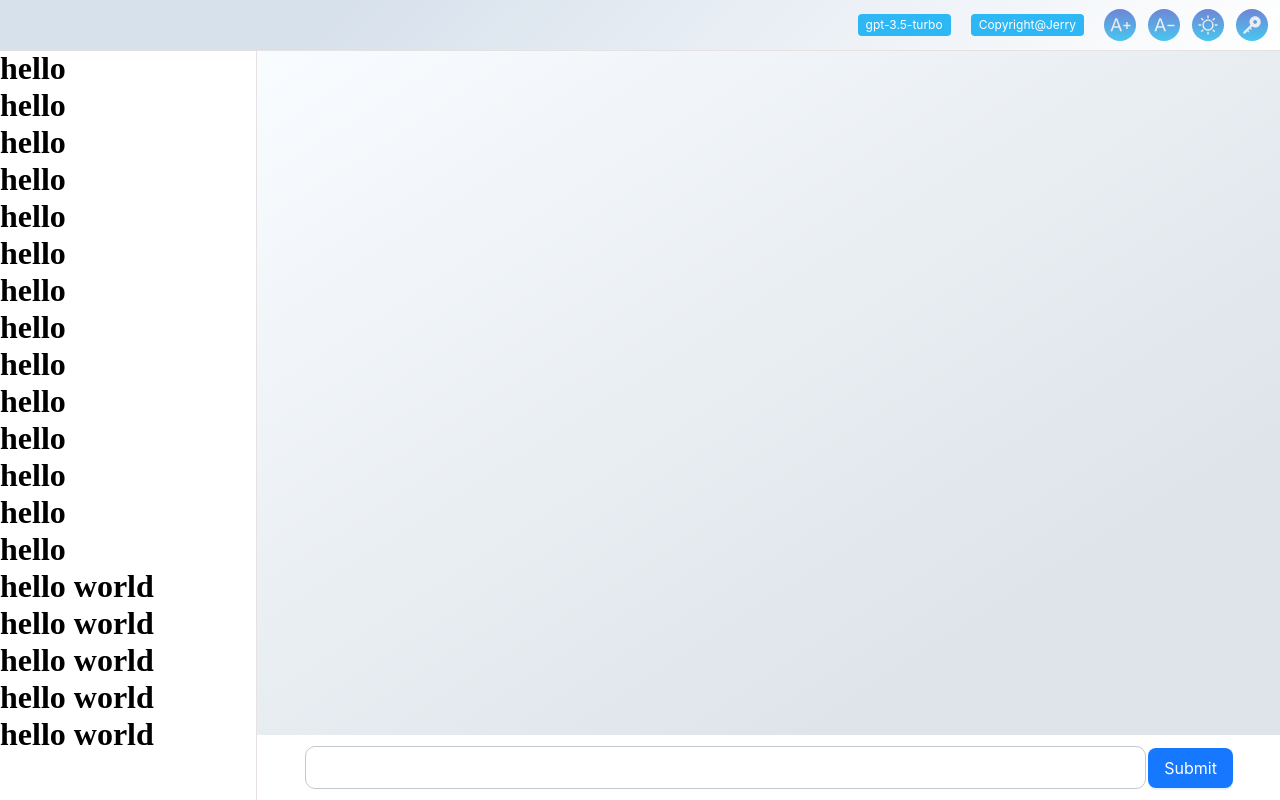
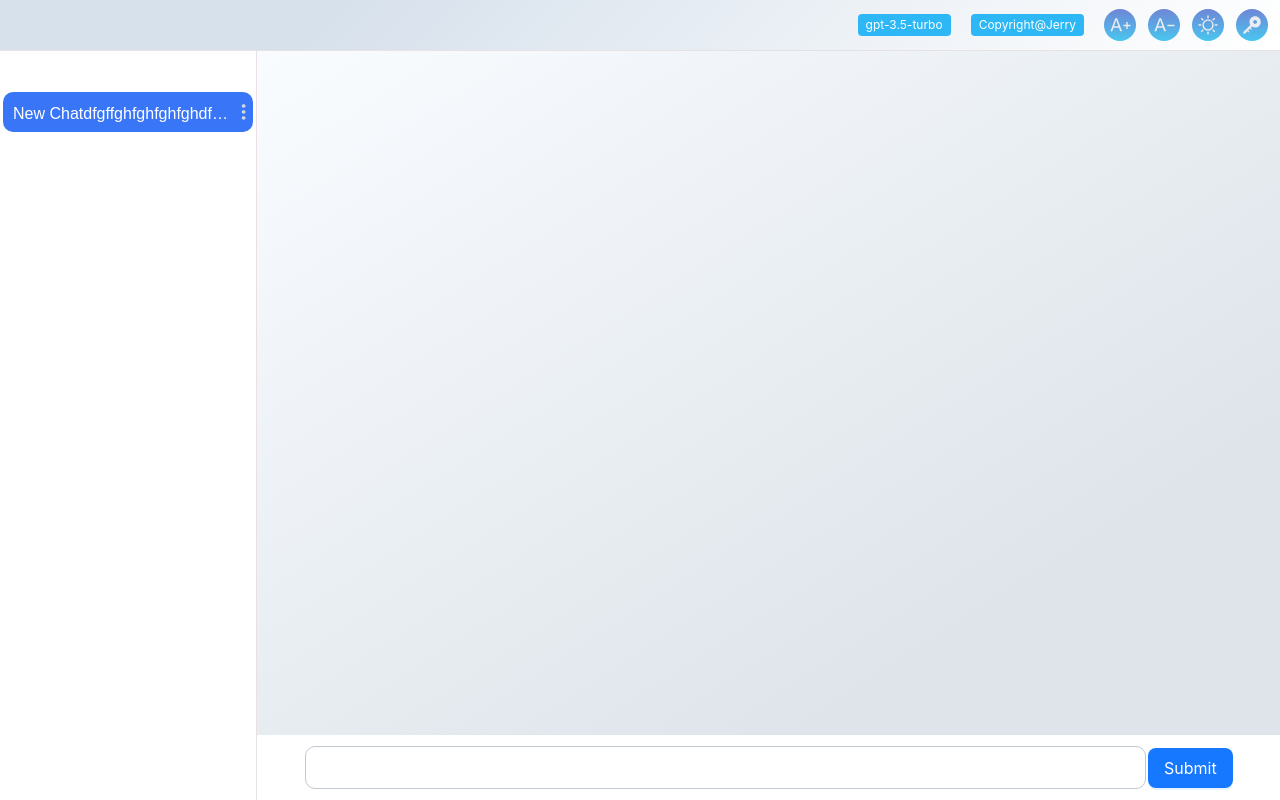
Before and after one commit to jerry0chou/chat-gpt-web, a React (Create React App) app: page / in a window 1280 px wide. Built offline with nearby package versions, Linux system fonts and the light colour scheme.

Commit message:
feat: add operate icon to side menu item and adjust width for sideMenu

```diff
--- a/src/components/ChatList/index.css
+++ b/src/components/ChatList/index.css
@@ -1,7 +1,7 @@
 .chat-box{
     display: flex;
     justify-content: center;
-    width: calc(100vw - 256px);
+    width: auto;
 }
 .profile-container{
     position: absolute;
@@ -12,7 +12,7 @@
     margin-top: 0px;
 }
 .content-container{
-    width: 90%;
+    width: 95%;
     display: flex;
     margin-left: 35px;
     margin-right: 0px;
--- a/src/components/InputArea/InputArea.tsx
+++ b/src/components/InputArea/InputArea.tsx
@@ -23,13 +23,13 @@ export default function InputArea(p: InputAreaProps) {
         } else if (e.code === 'ArrowDown' && index < questionList.length - 1) {
             setInputValue(questionList[index + 1].content)
             index += 1
-        }else if(e.code === 'Enter'){
+        } else if (e.code === 'Enter') {
             setInputValue('')
             p.onSubmit(inputValue)
         }
         currentIndex.current = index
     }
-    return (<div>
+    return (
         <div className="position-input-area">
             <InputContainer theme={theme}>
                 <Input theme={theme} value={inputValue} onKeyUp={onKeyUp} onChange={onInputChange}/>
@@ -39,5 +39,5 @@ export default function InputArea(p: InputAreaProps) {
                 }}>Submit</Button>
             </InputContainer>
         </div>
-    </div>)
+    )
 }
--- a/src/components/InputArea/css.tsx
+++ b/src/components/InputArea/css.tsx
@@ -4,7 +4,7 @@ import {Theme} from "../../store/reducer/header";
 
 export const InputContainer = styled.div<{theme: Theme}>`
   display: flex;
-  width: calc(100vw - 256px);
+  width: 100%;
   height: 65px;
   align-items: center;
   justify-content: center;
--- a/src/components/InputArea/index.css
+++ b/src/components/InputArea/index.css
@@ -1,10 +1,11 @@
 .position-input-area{
+    width: calc(100vw - 256px);
     position: fixed;
     bottom: 0;
 }
 .input-area-container{
     display: flex;
-    width: calc(100vw - 256px);
+    width: auto;
     height: 65px;
     align-items: center;
     justify-content: center;
--- /dev/null
+++ b/src/components/SideMenuItem/SideMenuItem.tsx
@@ -0,0 +1,31 @@
+import React, {memo} from "react";
+import './index.css'
+import {OperateIcon} from "./css";
+import cs from "classnames";
+
+interface ItemProp{
+    id: string;
+    isActive: boolean;
+    emitItemClick: (id: string)=>void;
+}
+function SideMenuItem(p: ItemProp){
+    const onMenuItemClick = ()=>{
+        console.log('onMenuItemClick')
+        p.emitItemClick(p.id)
+    }
+    // @ts-ignore
+    const onOperateClick = (e)=>{
+        e.stopPropagation()
+        console.log('onOperateClick')
+    }
+
+    return(
+        <div className={cs({'item-container': true, 'active-item-container': p.isActive})}onClick={onMenuItemClick}>
+            <span className="item-font-style">New Chatdfgffghfghfghfghdfgdfgdfhfg df梵蒂冈好风光好风光</span>
+            {
+                p.isActive? <OperateIcon onClick={onOperateClick}/>: <div/>
+            }
+        </div>
+    )
+}
+export default memo(SideMenuItem);
--- /dev/null
+++ b/src/components/SideMenuItem/css.tsx
@@ -0,0 +1,24 @@
+import React from "react";
+
+import {ReactComponent as OperateSVG} from "../../assets/operate.svg";
+import styled, {css} from "styled-components";
+
+
+const svgStyle = () => {
+    return css`
+      margin-right: 2px;
+      width: 30px;
+      height: 30px;
+
+      & path {
+        fill: #d1d8dc;
+      }
+
+      &:hover {
+        cursor: pointer;
+      }
+    `
+}
+export const OperateIcon = styled(OperateSVG)`
+  ${svgStyle}
+`
--- /dev/null
+++ b/src/components/SideMenuItem/index.css
@@ -0,0 +1,27 @@
+.item-container {
+    display: flex;
+    height: 40px;
+    flex-direction: row;
+    align-items: center;
+    cursor: pointer;
+    margin-left: 3px;
+    margin-right: 3px;
+    /*background-color: #3875f7;*/
+    border-radius: 10px;
+}
+
+.active-item-container {
+    background-color: #3875f7;
+}
+
+.item-font-style {
+    white-space: nowrap; /* 禁止换行 */
+    overflow: hidden; /* 溢出隐藏 */
+    text-overflow: ellipsis; /* 超出部分显示省略号 */
+    color: white;
+    font-family: sans-serif;
+    font-size: 16px;
+    font-weight: 500;
+    margin-left: 10px;
+    margin-right: 5px;
+}
--- a/src/views/SideMenu.tsx
+++ b/src/views/SideMenu.tsx
@@ -8,7 +8,7 @@ import {useAppDispatch} from "../hooks/storeHooks";
 import {deleteTab, MenuItem, setCurrentTabKey, setMenuList} from "../store/reducer/menu";
 import {updateChatListFromLocalStorage} from "../store/reducer/chat";
 import {SideMainContainer} from "./css";
-
+import SideMenuItem from "../components/SideMenuItem/SideMenuItem";
 const NewChat = {
     label: 'New Chat',
     key: '0',
@@ -66,27 +66,13 @@ export default function SideMenu() {
     //       onKeyUp={onKeyUp}
     //       selectedKeys={[currentTabKey]} mode="inline"
     //       items={localMenuList}/>
+    const onItemClick = (key: string) => {
+        // dispatch(setCurrentTabKey(key))
+    }
     return (
         <SideMainContainer theme={theme}>
-            <h1>hello </h1>
-            <h1>hello </h1>
-            <h1>hello </h1>
-            <h1>hello </h1>
-            <h1>hello </h1>
-            <h1>hello </h1>
-            <h1>hello </h1>
-            <h1>hello </h1>
-            <h1>hello </h1>
-            <h1>hello </h1>
-            <h1>hello </h1>
-            <h1>hello </h1>
-            <h1>hello </h1>
-            <h1>hello </h1>
-            <h1>hello world</h1>
-            <h1>hello world</h1>
-            <h1>hello world</h1>
-            <h1>hello world</h1>
-            <h1>hello world</h1>
+            <SideMenuItem id={'1'} key={1} isActive={false} emitItemClick={onItemClick}/>
+            <SideMenuItem id={'2'} key={2} isActive={true} emitItemClick={onItemClick}/>
         </SideMainContainer>
     )
 }
--- a/src/views/css.tsx
+++ b/src/views/css.tsx
@@ -27,6 +27,7 @@ export const SideMainContainer = styled.div<{ theme: Theme }>`
   display: flex;
   flex-direction: column;
   width: 256px;
+  gap: 2px;
   height: calc(100vh - 50px);
   background-color: ${p=> p.theme === Theme.night ? '#041527': '#ffffff'};
   border-right: ${p=> p.theme === Theme.day? '#e7e1e1': '#2d3b5e' } 1px solid;
--- a/src/views/views.css
+++ b/src/views/views.css
@@ -6,12 +6,13 @@
 .side-main-container{
     margin-top: 50px;
     display: flex;
+    width: 100vw;
     flex-direction: row;
 }
 .side-menu-container{
     display: flex;
     flex-direction: column;
-    width: 256px;
+    /*width: 256px;*/
     height: calc(100vh - 50px);
     background-color: #ffffff;
     border-right: #e7e1e1 1px solid;
```
Also changed, not shown: src/assets/operate.svg (added).
